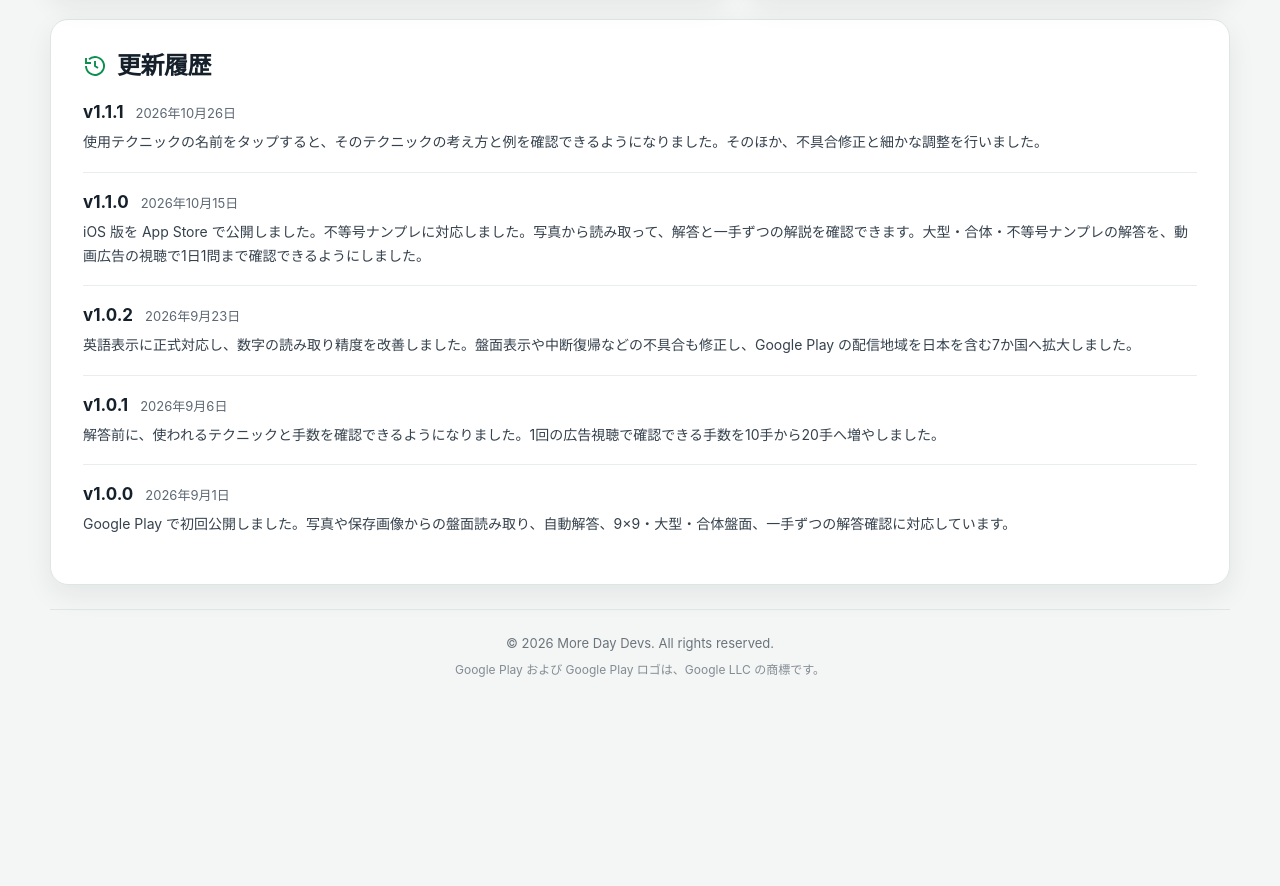
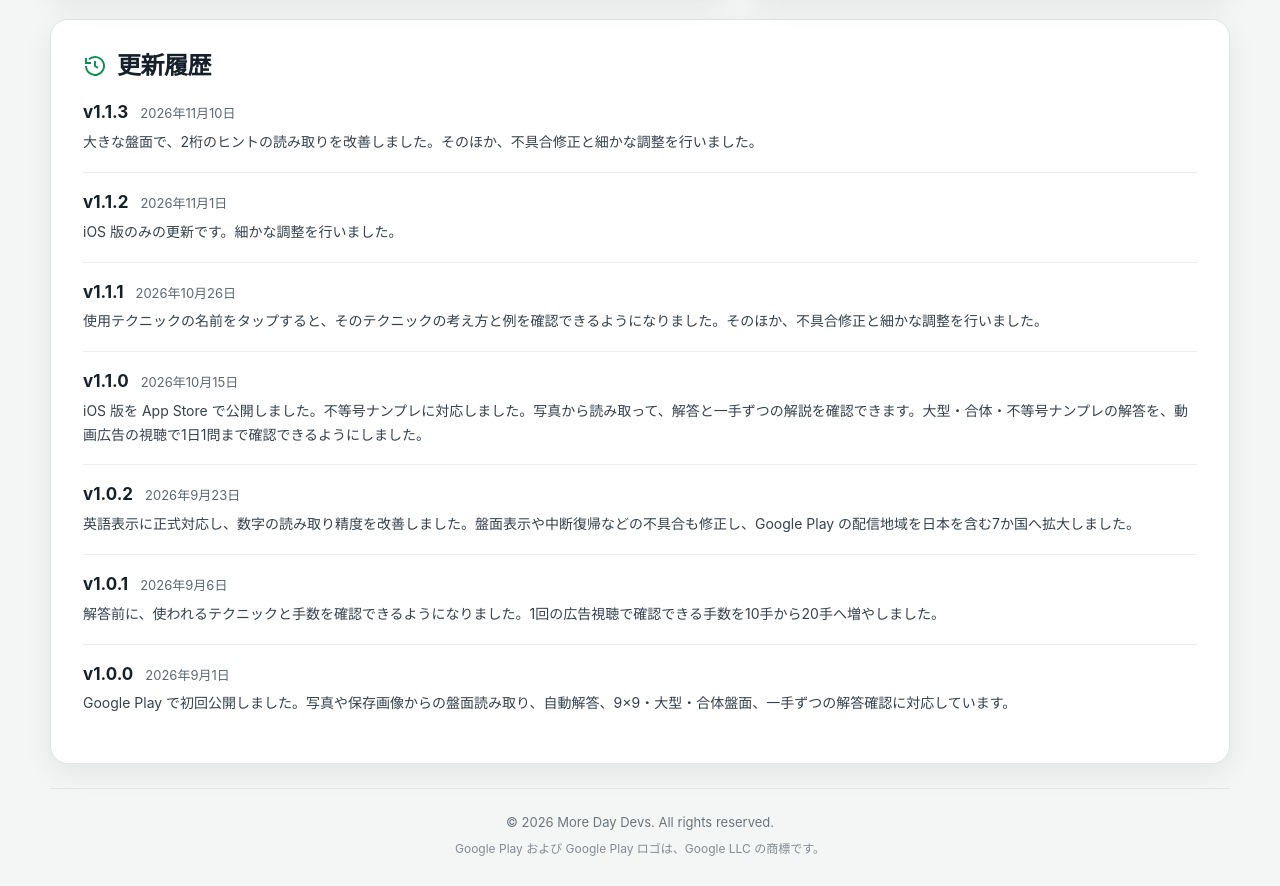
Before and after one commit to more-day-devs/more-day-devs.github.io, a plain HTML site: page index.html in a window 1280 px wide. Shown: the part 1209-2095 px from the top of the page. Before the commit the page ends 1916 px from the top, so only its background shows below. Drawn offline with Linux system fonts and the light colour scheme.

Commit message:
Add v1.1.2 and v1.1.3 to release history (sudoku#1779)

```diff
--- a/index.html
+++ b/index.html
@@ -768,6 +768,20 @@
         <ol class="release-list">
           <li class="release-item">
             <div class="release-meta">
+              <strong class="release-version">v1.1.3</strong>
+              <time class="release-date" datetime="2026-11-10">2026年11月10日</time>
+            </div>
+            <p>大きな盤面で、2桁のヒントの読み取りを改善しました。そのほか、不具合修正と細かな調整を行いました。</p>
+          </li>
+          <li class="release-item">
+            <div class="release-meta">
+              <strong class="release-version">v1.1.2</strong>
+              <time class="release-date" datetime="2026-11-01">2026年11月1日</time>
+            </div>
+            <p>iOS 版のみの更新です。細かな調整を行いました。</p>
+          </li>
+          <li class="release-item">
+            <div class="release-meta">
               <strong class="release-version">v1.1.1</strong>
               <time class="release-date" datetime="2026-10-26">2026年10月26日</time>
             </div>
```
Also changed, not shown: en/index.html (+14 -0 lines).
